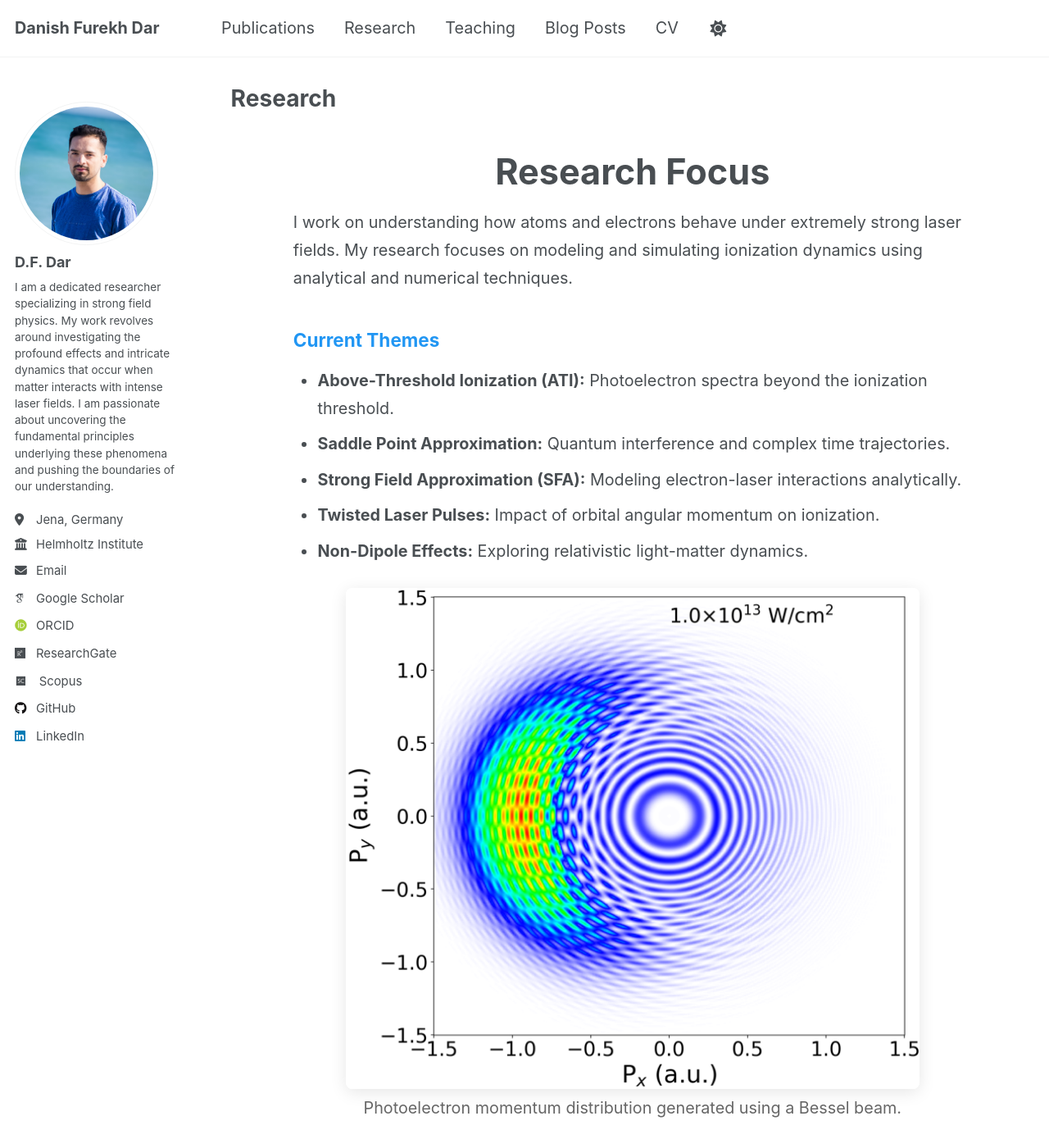
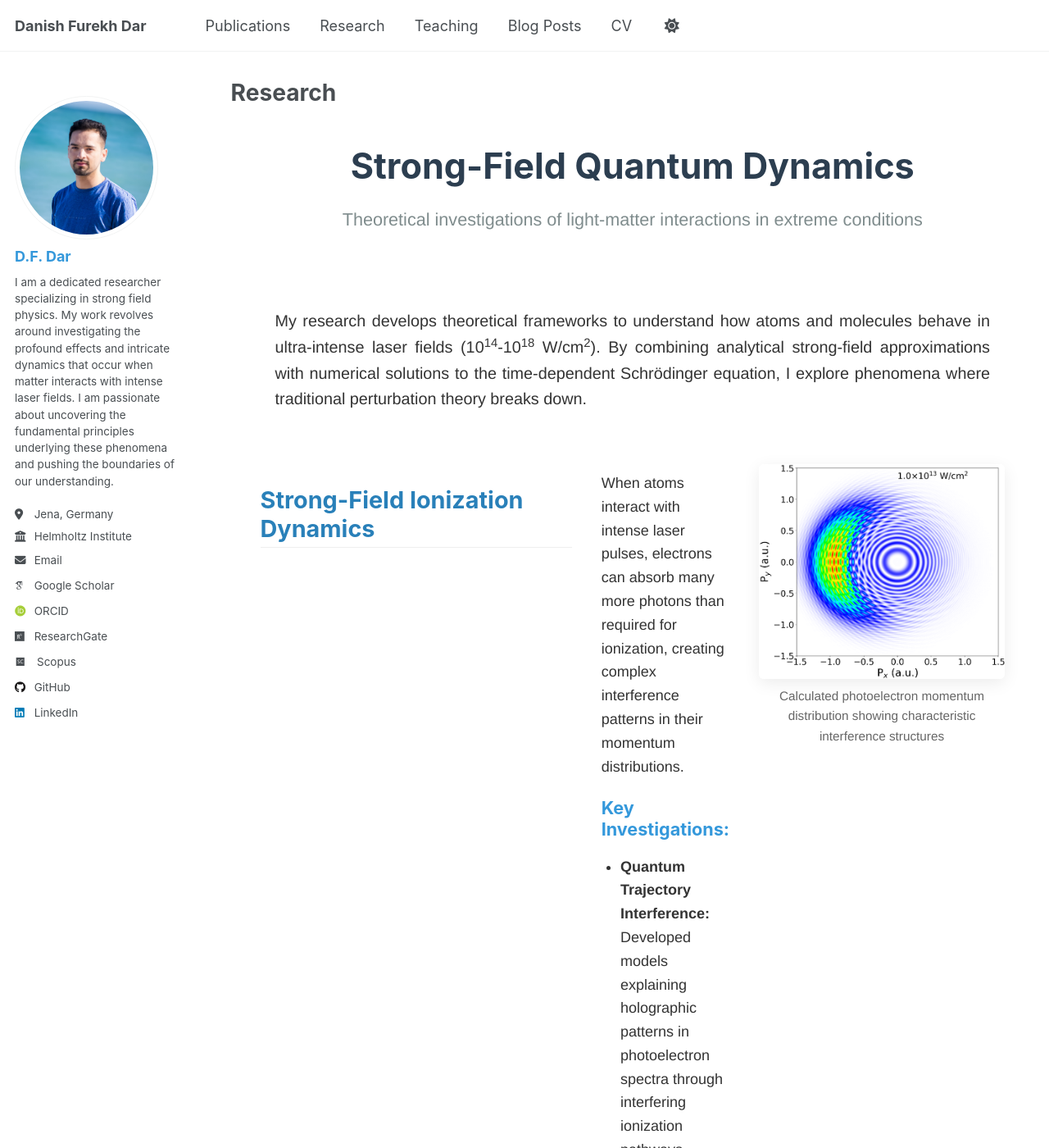
Before and after one commit to danishfurekhdar/danishfurekhdar.github.io, a Jekyll site: the page built from _pages/research.md, in a window 1280 px wide and 1400 px high. Shown: the whole window at 82% size. Built offline with Jekyll 4.4.1, drawn with Linux system fonts in a browser that asks for light colours; some web fonts are replaced; some of the changed text lies outside the part shown.

Commit message:
Update research.md

```diff
--- a/_pages/research.md
+++ b/_pages/research.md
@@ -4,92 +4,255 @@ title: "Research"
 permalink: /research/
 ---
 
-<div class="research-core">
-  <h1>Research Focus</h1>
-  <p>I work on understanding how atoms and electrons behave under extremely strong laser fields. My research focuses on modeling and simulating ionization dynamics using analytical and numerical techniques.</p>
-
-  <div class="focus-block">
-    <h2>Current Themes</h2>
-    <ul>
-      <li><strong>Above-Threshold Ionization (ATI):</strong> Photoelectron spectra beyond the ionization threshold.</li>
-      <li><strong>Saddle Point Approximation:</strong> Quantum interference and complex time trajectories.</li>
-      <li><strong>Strong Field Approximation (SFA):</strong> Modeling electron-laser interactions analytically.</li>
-      <li><strong>Twisted Laser Pulses:</strong> Impact of orbital angular momentum on ionization.</li>
-      <li><strong>Non-Dipole Effects:</strong> Exploring relativistic light-matter dynamics.</li>
-    </ul>
-    <img src="/assets/img/pmd.png" alt="PMD with Bessel Pulse" class="research-img"/>
-    <p class="img-caption">Photoelectron momentum distribution generated using a Bessel beam.</p>
+<div class="research-container">
+  <div class="research-header">
+    <h1>Strong-Field Quantum Dynamics</h1>
+    <p class="research-subtitle">Theoretical investigations of light-matter interactions in extreme conditions</p>
   </div>
 
-  <div class="focus-block">
-    <h2>Now Working On</h2>
-    <ul>
-      <li>Electron emission under twisted few-cycle laser fields</li>
-      <li>Non-dipole ATI peak shifts and interference effects</li>
-      <li>Saddle-point dynamics vs. full-path integral analysis</li>
-      <li>AI-assisted clustering of quantum trajectories</li>
-    </ul>
-    <img src="/assets/img/saddlepoint.png" alt="Saddle Point Paths" class="research-img"/>
-    <p class="img-caption">Quantum paths in complex time using saddle-point analysis.</p>
+  <div class="intro-section">
+    <p>My research develops theoretical frameworks to understand how atoms and molecules behave in ultra-intense laser fields (10<sup>14</sup>-10<sup>18</sup> W/cm<sup>2</sup>). By combining analytical strong-field approximations with numerical solutions to the time-dependent Schrödinger equation, I explore phenomena where traditional perturbation theory breaks down.</p>
   </div>
 
-  <div class="focus-block">
-    <h2>Visualizing Laser Pulses</h2>
-    <img src="/assets/img/pulse.png" alt="Laser Envelope" class="research-img"/>
-    <p class="img-caption">Temporal envelope of a two-cycle sine-squared laser pulse.</p>
+  <div class="research-theme">
+    <div class="theme-content">
+      <h2>Strong-Field Ionization Dynamics</h2>
+      <div class="theme-text">
+        <p>When atoms interact with intense laser pulses, electrons can absorb many more photons than required for ionization, creating complex interference patterns in their momentum distributions.</p>
+
+        <h3>Key Investigations:</h3>
+        <ul>
+          <li><strong>Quantum Trajectory Interference:</strong> Developed models explaining holographic patterns in photoelectron spectra through interfering ionization pathways</li>
+          <li><strong>Non-Dipole Effects:</strong> Formulated corrections to the strong-field approximation accounting for magnetic field effects in high-intensity regimes</li>
+          <li><strong>Carrier-Envelope Phase Control:</strong> Demonstrated how sub-cycle pulse structure determines electron emission directionality</li>
+        </ul>
+
+        <p>My work on generalized strong-field approximations has provided new tools for interpreting attosecond-scale electron dynamics.</p>
+      </div>
+      <div class="theme-image">
+        <img src="/assets/img/pmd.png" alt="Photoelectron Momentum Distribution"/>
+        <p class="img-caption">Calculated photoelectron momentum distribution showing characteristic interference structures</p>
+      </div>
+    </div>
   </div>
 
-  <div class="note">
-    Want to collaborate or know more? <a href="/contact/">Get in touch</a>.
+  <div class="research-theme">
+    <div class="theme-content">
+      <h2>Saddle-Point Methods in Strong-Field Physics</h2>
+      <div class="theme-text">
+        <p>The saddle-point approximation provides deep physical insight by revealing dominant quantum paths in complex time.</p>
+
+        <h3>Methodological Advances:</h3>
+        <ul>
+          <li><strong>Complex-Time Dynamics:</strong> Extended standard approaches to include non-adiabatic effects in tunneling ionization</li>
+          <li><strong>Interference Conditions:</strong> Derived phase-matching conditions explaining spectral oscillations in ATI spectra</li>
+          <li><strong>Attosecond Resolution:</strong> Developed visualization techniques for sub-cycle electron dynamics</li>
+        </ul>
+
+        <p>These techniques have enabled more efficient calculations while maintaining physical interpretability.</p>
+      </div>
+      <div class="theme-image">
+        <img src="/assets/img/saddlepoint.png" alt="Saddle Point Analysis"/>
+        <p class="img-caption">Dominant quantum trajectories in complex time plane for different final momenta</p>
+      </div>
+    </div>
+  </div>
+
+  <div class="research-theme">
+    <div class="theme-content">
+      <h2>Twisted Light-Matter Interactions</h2>
+      <div class="theme-text">
+        <p>Vortex laser beams carrying orbital angular momentum create novel ionization dynamics with unique symmetry properties.</p>
+
+        <h3>Findings:</h3>
+        <ul>
+          <li><strong>OAM Transfer Mechanisms:</strong> Identified selection rules governing angular momentum transfer to photoelectrons</li>
+          <li><strong>Spatio-Temporal Coupling:</strong> Characterized how pulse vorticity affects sub-cycle ionization dynamics</li>
+          <li><strong>Experimental Collaborations:</strong> Worked with experimental groups to verify theoretical predictions</li>
+        </ul>
+
+        <p>This research opens new possibilities for controlling electron wavepackets with structured light.</p>
+      </div>
+      <div class="theme-image">
+        <img src="/assets/img/pulse.png" alt="Twisted Laser Pulse"/>
+        <p class="img-caption">Spatial profile of a twisted laser pulse with topological charge l=2</p>
+      </div>
+    </div>
+  </div>
+
+  <div class="current-projects">
+    <h2>Current Research Directions</h2>
+    <div class="project-grid">
+      <div class="project-card">
+        <h3>Few-Cycle Vortex Pulses</h3>
+        <p>Investigating how extreme bandwidth affects orbital angular momentum transfer during ionization</p>
+      </div>
+      <div class="project-card">
+        <h3>Relativistic Corrections</h3>
+        <p>Developing models that include both magnetic field and relativistic mass shift effects</p>
+      </div>
+      <div class="project-card">
+        <h3>Computational Methods</h3>
+        <p>Implementing efficient numerical techniques for solving strong-field problems</p>
+      </div>
+    </div>
+  </div>
+
+  <div class="collaboration">
+    <p>I welcome discussions about my research and potential collaborations. <a href="/contact/">Contact me</a> if you're interested in these topics or have related questions.</p>
   </div>
 </div>
 
 <style>
-.research-core {
-  max-width: 900px;
+.research-container {
+  max-width: 1100px;
   margin: 0 auto;
-  padding: 2em;
+  padding: 2rem;
+  font-family: 'Helvetica Neue', Arial, sans-serif;
+  color: #333;
+  line-height: 1.6;
 }
-.research-core h1 {
-  font-size: 2.4em;
+
+.research-header {
   text-align: center;
-  margin-bottom: 0.3em;
+  margin-bottom: 2.5rem;
+  padding-bottom: 1rem;
 }
-.research-core p, ul {
-  font-size: 1.1em;
-  line-height: 1.7;
+
+.research-header h1 {
+  font-size: 2.4rem;
+  color: #2c3e50;
+  margin-bottom: 0.5rem;
 }
-.focus-block {
-  margin-top: 2em;
+
+.research-subtitle {
+  font-size: 1.2rem;
+  color: #7f8c8d;
+  font-weight: 300;
 }
-.focus-block h2 {
-  color: #2196f3;
-  margin-bottom: 0.5em;
+
+.intro-section {
+  margin-bottom: 3rem;
+  font-size: 1.1rem;
+  text-align: justify;
+  padding: 0 1rem;
 }
-.focus-block ul {
-  padding-left: 1.5em;
+
+.research-theme {
+  margin-bottom: 3.5rem;
 }
-.research-img {
-  display: block;
+
+.theme-content {
+  display: flex;
+  gap: 2rem;
+  align-items: flex-start;
+}
+
+.theme-text {
+  flex: 1.5;
+}
+
+.theme-image {
+  flex: 1;
+  min-width: 300px;
+  margin-top: 0.5rem;
+}
+
+.theme-image img {
   width: 100%;
-  max-width: 700px;
-  margin: 1.5em auto;
-  border-radius: 8px;
-  box-shadow: 0 4px 20px rgba(0,0,0,0.1);
+  border-radius: 6px;
+  box-shadow: 0 5px 20px rgba(0,0,0,0.08);
+  transition: transform 0.3s ease;
 }
+
+.theme-image img:hover {
+  transform: scale(1.02);
+}
+
 .img-caption {
+  font-size: 0.85rem;
+  color: #666;
   text-align: center;
-  font-size: 0.9em;
-  color: #666;
-  margin-top: -1em;
-  margin-bottom: 2em;
+  margin-top: 0.5rem;
 }
-.note {
-  margin-top: 4em;
-  font-style: italic;
+
+h2 {
+  color: #2980b9;
+  font-size: 1.6rem;
+  margin-top: 2rem;
+  margin-bottom: 1rem;
+  padding-bottom: 0.3rem;
+  border-bottom: 1px solid #eee;
+}
+
+h3 {
+  color: #3498db;
+  font-size: 1.2rem;
+  margin-top: 1.2rem;
+  margin-bottom: 0.5rem;
+}
+
+ul {
+  padding-left: 1.3rem;
+}
+
+li {
+  margin-bottom: 0.6rem;
+}
+
+.current-projects {
+  margin: 4rem 0;
+}
+
+.project-grid {
+  display: grid;
+  grid-template-columns: repeat(auto-fit, minmax(280px, 1fr));
+  gap: 1.5rem;
+  margin-top: 1.5rem;
+}
+
+.project-card {
+  background: #f8f9fa;
+  padding: 1.3rem;
+  border-radius: 6px;
+  border-left: 3px solid #3498db;
+}
+
+.project-card h3 {
+  margin-top: 0;
+}
+
+.collaboration {
+  margin-top: 3rem;
+  padding: 1.5rem;
   text-align: center;
+  background: #f0f7fc;
+  border-radius: 6px;
+  font-size: 1.05rem;
 }
-.note a {
-  color: #2196f3;
+
+.collaboration a {
+  color: #2980b9;
+  font-weight: 500;
+  text-decoration: none;
+}
+
+.collaboration a:hover {
+  text-decoration: underline;
+}
+
+@media (max-width: 768px) {
+  .theme-content {
+    flex-direction: column;
+  }
+
+  .theme-image {
+    margin-top: 1.5rem;
+    width: 100%;
+  }
+
+  .project-grid {
+    grid-template-columns: 1fr;
+  }
 }
 </style>
```
